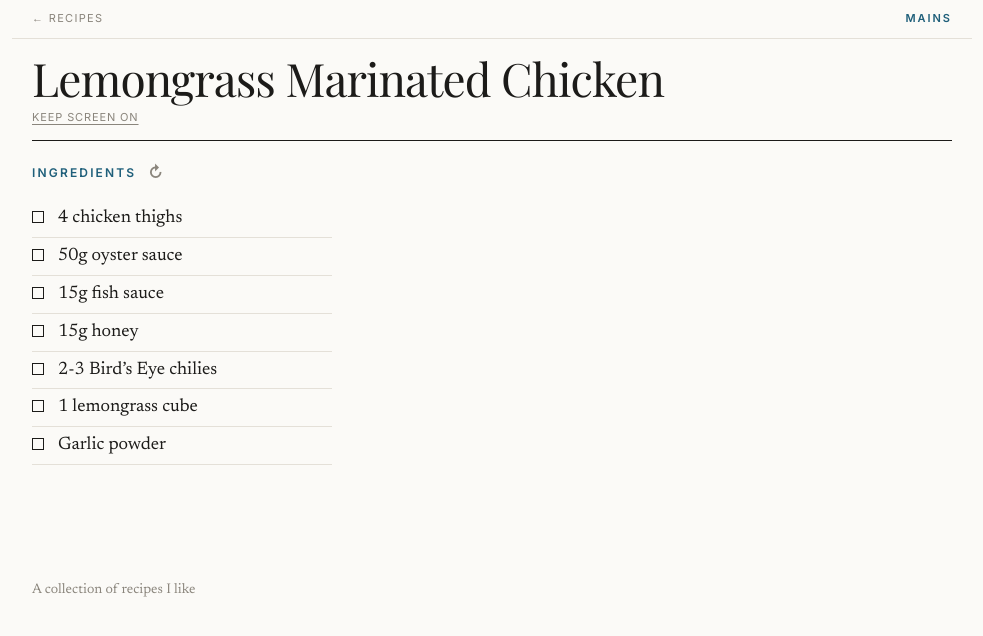
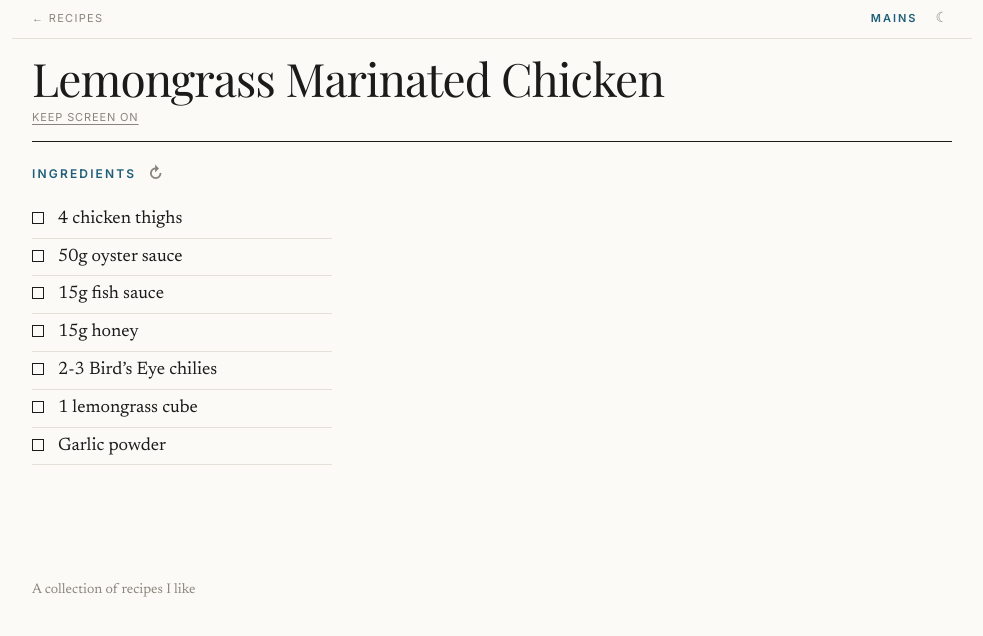
Before and after one commit to DarrenTsung/recipes, a Jekyll site: the page built from _recipes/lemongrass_marinated_chicken.md, in a window 1280 px wide. Shown: the top 636 px of the page, without its empty margins (48-1031 px from the left). Built offline with Jekyll 4.4.1, drawn with Linux system fonts in a browser that asks for light colours; some web fonts are replaced.

Commit message:
site: add light/dark toggle that remembers the choice
Defaults to the device setting; the toggle in the header/running head
overrides it and is saved in localStorage.

Co-Authored-By: Claude Opus 5.5 (1M context) <noreply@anthropic.com>
Claude-Session: https://claude.ai/code/session_01KtRTNiSfHD6DJYGyUo7VZo

```diff
--- a/_layouts/default.html
+++ b/_layouts/default.html
@@ -2,6 +2,7 @@
 <html lang="en">
 <head>
   <meta charset="utf-8">
+  <script>try { var t = localStorage.getItem('theme'); if (t) document.documentElement.dataset.theme = t; } catch (e) {}</script>
   <meta name="viewport" content="width=device-width, initial-scale=1">
   <title>{% if page.title and page.layout != "home" %}{{ page.title }} · {% endif %}{{ site.title }}</title>
   <meta name="description" content="{{ page.description | default: site.description }}">
--- a/assets/css/site.css
+++ b/assets/css/site.css
@@ -53,9 +53,11 @@ pre, code { font-size: .9em; }
   --body-font: "Newsreader", Georgia, serif; --head-font: "Playfair Display", Georgia, serif; --sans: "Inter", system-ui, sans-serif;
   --wrap: 1160px; --box-radius: 0;
 }
+/* Dark palette: follows the device unless the header toggle set data-theme */
 @media (prefers-color-scheme: dark) {
-  :root { --bg: #151413; --ink: #ece8e1; --muted: #8f897f; --link: #ece8e1; --accent: #6fb6d4; --line: #2e2b28; --line-strong: #ece8e1; --field: #1d1c1a; --want-bg: #1c2326; --want-ink: #ece8e1; }
+  :root:not([data-theme="light"]) { --bg: #151413; --ink: #ece8e1; --muted: #8f897f; --link: #ece8e1; --accent: #6fb6d4; --line: #2e2b28; --line-strong: #ece8e1; --field: #1d1c1a; --want-bg: #1c2326; --want-ink: #ece8e1; color-scheme: dark; }
 }
+:root[data-theme="dark"] { --bg: #151413; --ink: #ece8e1; --muted: #8f897f; --link: #ece8e1; --accent: #6fb6d4; --line: #2e2b28; --line-strong: #ece8e1; --field: #1d1c1a; --want-bg: #1c2326; --want-ink: #ece8e1; color-scheme: dark; }
 body { font-size: 18px; }
 .site-header { padding: 22px 0; border-bottom: 1px solid var(--ink); }
 .site-title { font-family: var(--head-font); font-style: italic; font-size: 22px; }
@@ -183,3 +185,8 @@ body { font-size: 18px; }
 /* --- Want to Try: tinted card; bleeds into the gutter so rows keep full width --- */
 .want-group { background: var(--want-bg); margin: 28px -16px 0; padding: 14px 16px 10px; }
 .want-group h3 { margin-bottom: 4px; }
+/* --- Light/dark toggle in the header / running head --- */
+.theme-btn { font: inherit; font-size: 14px; line-height: 1; color: var(--muted); background: none; border: 0; padding: 2px 4px; cursor: pointer; }
+.theme-btn:hover, .theme-btn:focus-visible { color: var(--ink); }
+.crumbs .eyebrow { margin-left: auto; }
+.crumbs .theme-btn { margin-left: 4px; }
--- a/assets/js/site.js
+++ b/assets/js/site.js
@@ -1,4 +1,28 @@
 (function () {
+  // Light/dark toggle: overrides the device setting and remembers the choice
+  var root = document.documentElement;
+  var themeHost = document.querySelector('.crumbs') || document.querySelector('.site-header .wrap');
+  if (themeHost) {
+    var themeBtn = document.createElement('button');
+    themeBtn.type = 'button';
+    themeBtn.className = 'theme-btn';
+    var isDark = function () {
+      return root.dataset.theme ? root.dataset.theme === 'dark' : matchMedia('(prefers-color-scheme: dark)').matches;
+    };
+    var label = function () {
+      themeBtn.textContent = isDark() ? '☀' : '☾';
+      themeBtn.setAttribute('aria-label', isDark() ? 'Switch to light mode' : 'Switch to dark mode');
+      themeBtn.title = themeBtn.getAttribute('aria-label');
+    };
+    label();
+    themeBtn.addEventListener('click', function () {
+      root.dataset.theme = isDark() ? 'light' : 'dark';
+      try { localStorage.setItem('theme', root.dataset.theme); } catch (e) {}
+      label();
+    });
+    themeHost.appendChild(themeBtn);
+  }
+
   // Home: search + category filter
   var search = document.getElementById('recipe-search');
   var chips = document.querySelectorAll('.chip[data-cat]');
```
Also changed, not shown: CLAUDE.md (+1 -1 lines).
